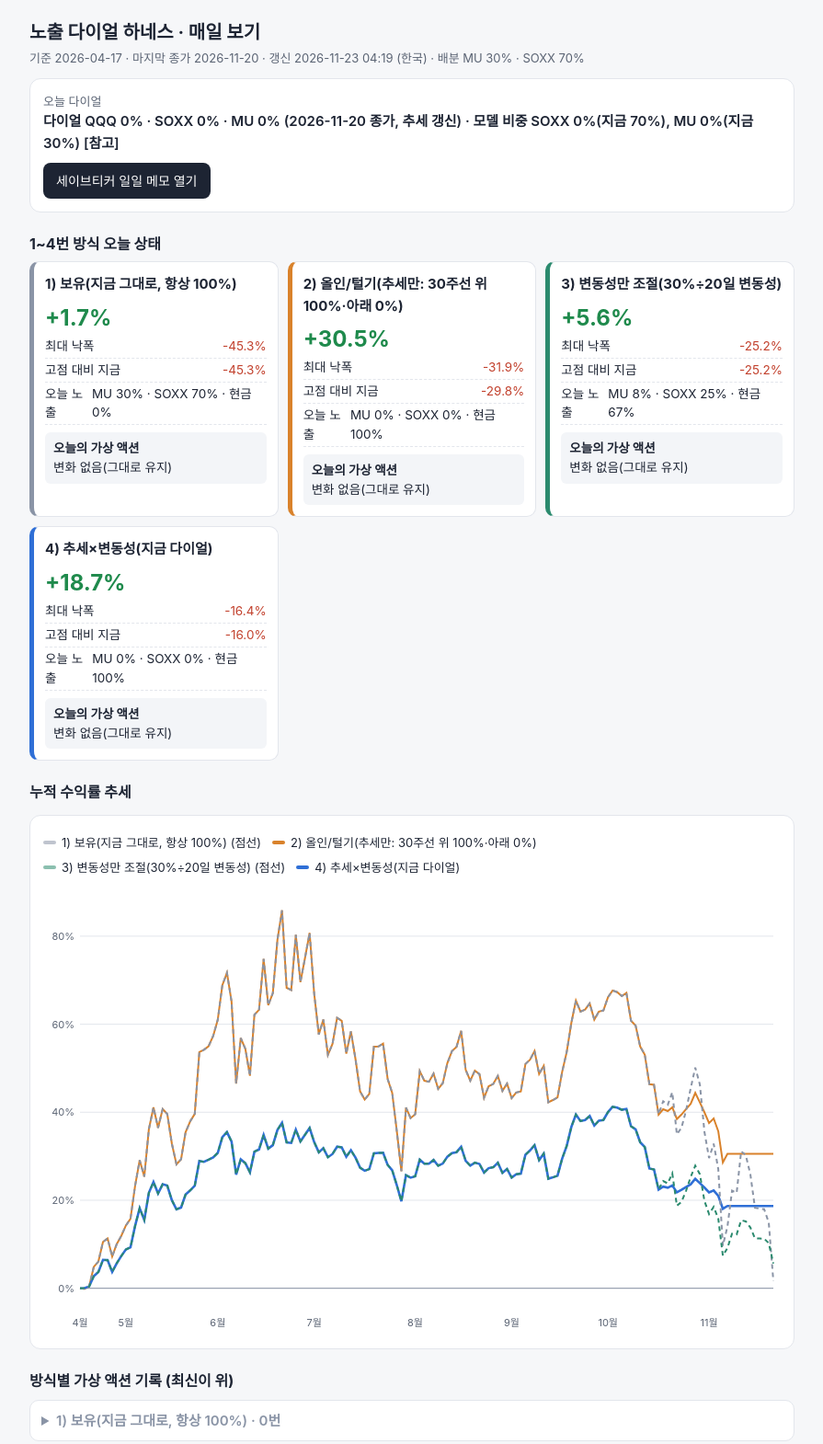
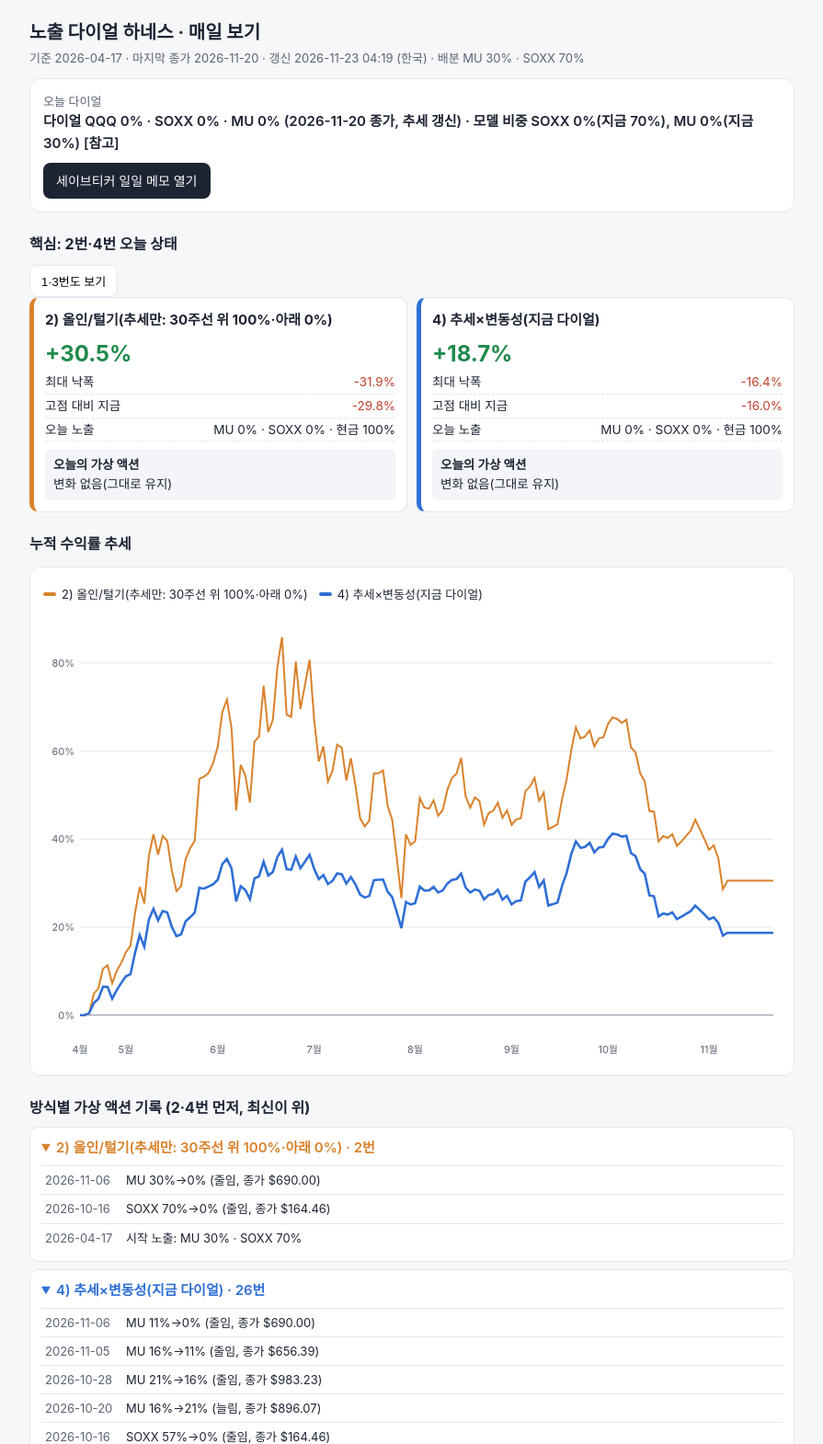
Before and after one commit to leesonggun1951-ai/dial-harness, a plain HTML site: page docs/index.html in a window 1280 px wide. Shown: the top 1570 px of the page at 92% size, without its empty margins (192-1087 px from the left). Drawn offline with Linux system fonts and the light colour scheme.

Commit message:
Update index.html

```diff
--- a/docs/index.html
+++ b/docs/index.html
@@ -33,6 +33,13 @@
   td { padding:5px 4px; border-top:1px solid var(--line); vertical-align:top; }
   td:first-child { white-space:nowrap; color:var(--sub); width:88px; }
   .note { color:var(--sub); font-size:12.5px; }
+  .sub13 { display:none; }
+  .ln13 { display:none; }
+  body.show13 .ln13 { display:inline; }
+  body.show13 .sub13 { display:block; }
+  .legend span.sub13 { display:none; }
+  body.show13 .legend span.sub13 { display:inline-flex; }
+  .tog { margin:4px 0 0; padding:7px 12px; border:1px solid var(--line); border-radius:8px; background:#fff; font-size:13px; cursor:pointer; }
 </style>
 </head>
 <body>
@@ -46,7 +53,8 @@
     <a class="btn" href="https://docs.google.com/document/d/17fKP5acx3I4S486cu6Aqae8kWsiW1utFsbMsIcBKWYg/edit" target="_blank" rel="noopener">세이브티커 일일 메모 열기</a>
   </div>
 
-  <h2>1~4번 방식 오늘 상태</h2>
+  <h2>핵심: 2번·4번 오늘 상태</h2>
+  <button class="tog" id="tog">1·3번도 보기</button>
   <div class="grid" id="cards"></div>
 
   <h2>누적 수익률 추세</h2>
@@ -55,7 +63,7 @@
     <div id="chart"></div>
   </div>
 
-  <h2>방식별 가상 액션 기록 (최신이 위)</h2>
+  <h2>방식별 가상 액션 기록 (2·4번 먼저, 최신이 위)</h2>
   <div id="logs"></div>
 
   <p class="note" id="foot"></p>
@@ -64,6 +72,12 @@
 const COLORS = ["var(--c1)", "var(--c2)", "var(--c3)", "var(--c4)"];
 const pct = (v, d=1) => (v > 0 ? "+" : "") + v.toFixed(d) + "%";
 const cls = v => v < 0 ? "neg" : (v > 0 ? "pos" : "");
+const ORDER = [1, 3, 0, 2];            // 2번·4번 핵심을 먼저, 1·3번은 기본 숨김 (Mr.Red 261123)
+const SUB = k => (k === 0 || k === 2) ? "sub13" : "";
+document.getElementById("tog").onclick = () => {
+  const on = document.body.classList.toggle("show13");
+  document.getElementById("tog").textContent = on ? "1·3번 숨기기" : "1·3번도 보기";
+};
 fetch("data.json?t=" + Date.now()).then(r => r.json()).then(s => {
   document.getElementById("meta").textContent =
     `기준 ${s["기준일"]} · 마지막 종가 ${s["마지막_종가일"]} · 갱신 ${s["갱신"] || "-"} · 배분 ` +
@@ -71,11 +85,11 @@ fetch("data.json?t=" + Date.now()).then(r => r.json()).then(s => {
   document.getElementById("dial").textContent = s["다이얼줄"] || "-";
 
   const cards = document.getElementById("cards");
-  s["방식"].forEach((m, i) => {
+  ORDER.forEach(i => { const m = s["방식"][i];
     const o = m["오늘"];
     const ex = Object.entries(o["노출%"]).map(([t, v]) => `${t} ${v}%`).join(" · ") + ` · 현금 ${o["현금%"]}%`;
     cards.insertAdjacentHTML("beforeend", `
-      <div class="card" style="border-left-color:${COLORS[i]}">
+      <div class="card ${SUB(i)}" style="border-left-color:${COLORS[i]}">
         <h3>${i + 1}) ${m["이름"]}</h3>
         <div class="big ${cls(o["누적%"])}">${pct(o["누적%"])}</div>
         <div class="row"><span>최대 낙폭</span><span class="neg">${pct(o["최대낙폭%"])}</span></div>
@@ -109,20 +123,20 @@ fetch("data.json?t=" + Date.now()).then(r => r.json()).then(s => {
   [1, 3, 0, 2].forEach(k => { const m = s["방식"][k];
     const pts = m["누적%"].map((v, i) => `${x(i).toFixed(1)},${y(v).toFixed(1)}`).join(" ");
     const dash = (k === 0 || k === 2) ? ' stroke-dasharray="5 4"' : '';
-    g += `<polyline fill="none" stroke="${COLORS[k]}" stroke-width="${k === 3 ? 2.6 : 2}"${dash} points="${pts}"/>`;
+    g += `<polyline class="${SUB(k) ? 'ln13' : ''}" fill="none" stroke="${COLORS[k]}" stroke-width="${k === 3 ? 2.6 : 2}"${dash} points="${pts}"/>`;
   });
   g += "</svg>";
   document.getElementById("chart").innerHTML = g;
-  document.getElementById("legend").innerHTML = s["방식"].map((m, k) =>
-    `<span><i style="background:${COLORS[k]}${(k === 0 || k === 2) ? ";opacity:.55" : ""}"></i>${k + 1}) ${m["이름"]}${(k === 0 || k === 2) ? " (점선)" : ""}</span>`).join("");
+  document.getElementById("legend").innerHTML = ORDER.map(k => [s["방식"][k], k]).map(([m, k]) =>
+    `<span class="${SUB(k)}"><i style="background:${COLORS[k]}${(k === 0 || k === 2) ? ";opacity:.55" : ""}"></i>${k + 1}) ${m["이름"]}${(k === 0 || k === 2) ? " (점선)" : ""}</span>`).join("");
 
   // 액션 기록
-  document.getElementById("logs").innerHTML = s["방식"].map((m, k) => {
+  document.getElementById("logs").innerHTML = ORDER.map(k => [s["방식"][k], k]).map(([m, k]) => {
     const start = Object.entries(m["시작_노출%"]).map(([t, v]) => `${t} ${v}%`).join(" · ");
     const rows = m["액션"].length
       ? m["액션"].map(a => `<tr><td>${a["날짜"]}</td><td>${a["내용"]}</td></tr>`).join("")
       : `<tr><td>-</td><td>바꾼 적 없음</td></tr>`;
-    return `<details ${k === 3 ? "open" : ""}><summary style="color:${COLORS[k]}">${k + 1}) ${m["이름"]} · ${m["액션"].length}번</summary>
+    return `<details class="${SUB(k)}" ${k === 3 || k === 1 ? "open" : ""}><summary style="color:${COLORS[k]}">${k + 1}) ${m["이름"]} · ${m["액션"].length}번</summary>
       <table>${rows}<tr><td>${s["기준일"]}</td><td>시작 노출: ${start}</td></tr></table></details>`;
   }).join("");
 
```
